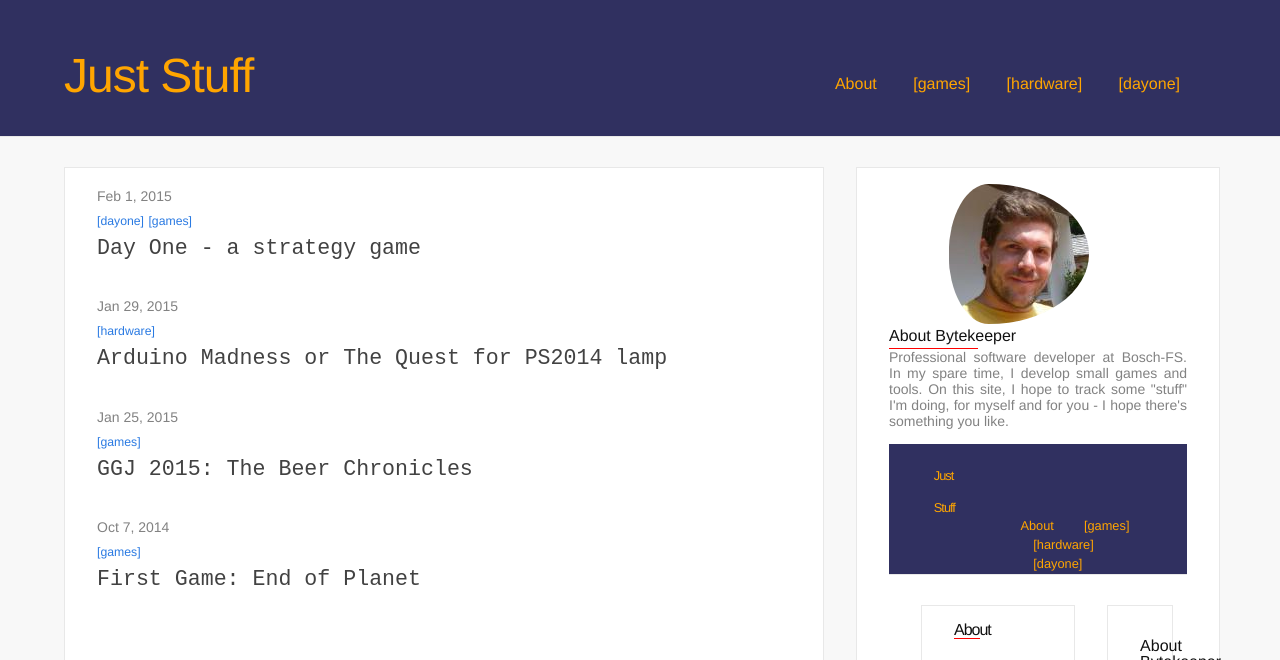
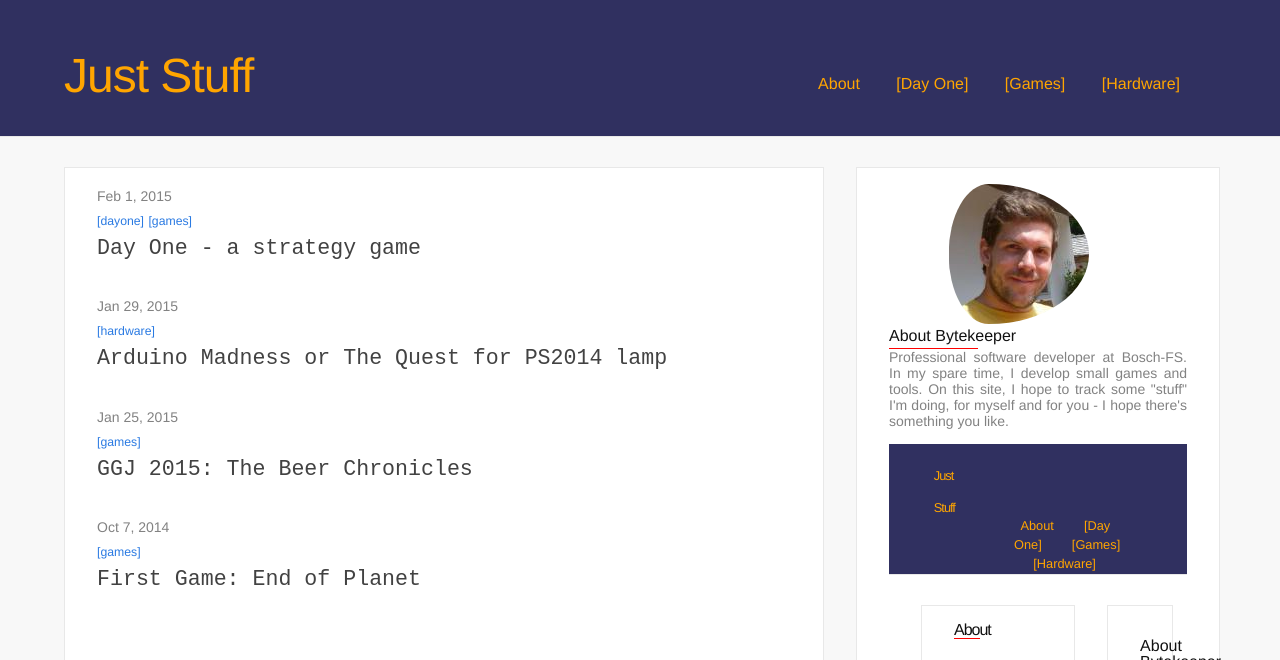
Before and after one commit to Bytekeeper/Bytekeeper.github.io, a Jekyll site: the page built from index.html, in a window 1280 px wide. Shown: the top 660 px of the page. Built offline with Jekyll 4.4.1, drawn with Linux system fonts in a browser that asks for light colours.

```diff
--- /dev/null
+++ b/_cats/dayone.md
@@ -0,0 +1,5 @@
+---
+layout: category
+title: Day One
+category: dayone
+---
--- a/_config.yml
+++ b/_config.yml
@@ -12,4 +12,6 @@ github_username:  Bytekeeper
 markdown: kramdown
 
 collections:
-- sidebar
+  sidebar:
+  cats:
+    output: true
--- a/_includes/header.html
+++ b/_includes/header.html
@@ -21,12 +21,16 @@
                 {% if link.url == page.url %}
                   {% assign selected = 'selected' %}
                 {% endif %}
-                {% assign name = link.title %}
-                {% if link.category %}
-                  {% capture name %}[{{ name }}]{% endcapture %}
+                <a class="page-link {{selected}}" href="{{ link.url | prepend: site.baseurl }}">{{ link.title }}</a>
+              {% endif %}
+            {% endfor %}
+            {% for category in site.cats %}
+                {% assign selected = '' %}
+                {% if category.url == page.url %}
+                  {% assign selected = 'selected' %}
                 {% endif %}
-                <a class="page-link {{selected}}" href="{{ link.url | prepend: site.baseurl }}">{{ name }}</a>
-              {% endif %}
+                 <a class="page-link {{selected}}" href="{{ category.url | prepend: site.baseurl }}">[{{ category.title }}]</a>
+              {{x.url}}
             {% endfor %}
           </div>
         </nav>
--- a/_plugins/categories.rb
+++ /dev/null
@@ -1,34 +0,0 @@
-module Jekyll
-
-    class CategoryPage < Page
-        def initialize(site, base, dir, category)
-            @site = site
-            @base = base
-            @dir = dir
-            @name = 'index.html'
-
-            self.process(@name)
-            self.read_yaml(File.join(base, '_layouts'), 'category.html')
-            self.data['category'] = category
-
-            category_title_prefix = site.config['category_title_prefix'] || ''
-            category_title_postfix = site.config['category_title_prefix'] || ''
-            self.data['title'] = "#{category_title_prefix}#{category}#{category_title_postfix}"
-        end
-    end
-
-    class CategoryPageGenerator < Generator
-        safe true
-
-        def generate(site)
-            if site.layouts.key? 'category'
-                dir = site.config['category_dir'] || 'categories'
-                site.categories.each_key do |category|
-                    @cp = CategoryPage.new(site, site.source, File.join(dir, category), category)
-                    site.pages << @cp
-                end
-            end
-        end
-    end
-
-end
--- a/index.html
+++ b/index.html
@@ -10,7 +10,7 @@ layout: default
         <span class="post-meta">{{ post.date | date: "%b %-d, %Y" }}</span>
         <div class="post-categories">
           {% for cat in post.categories %}
-            {% for p in site.pages %}
+            {% for p in site.cats %}
               {% if p.category == cat %}
                 <a class="post-category" href="{{p.url}}">[{{ cat | xml_escape }}]</a>
               {% endif %}
```
Also changed, not shown: _cats/games.md (added, +5 -0 lines), _cats/hardware.md (added, +5 -0 lines).
